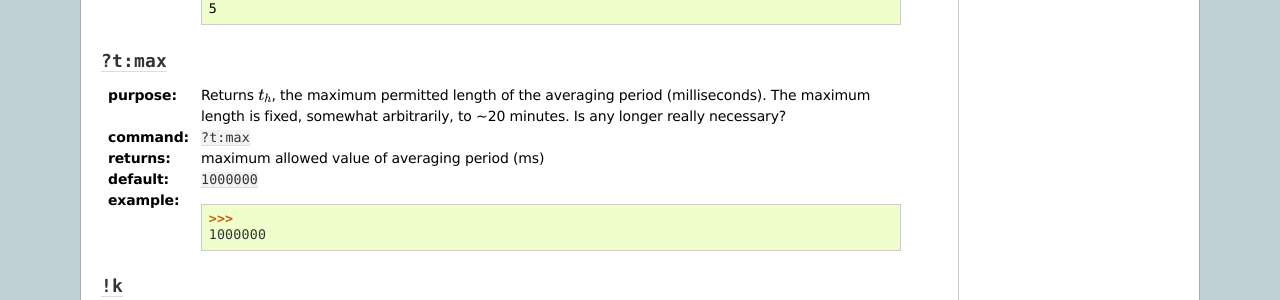
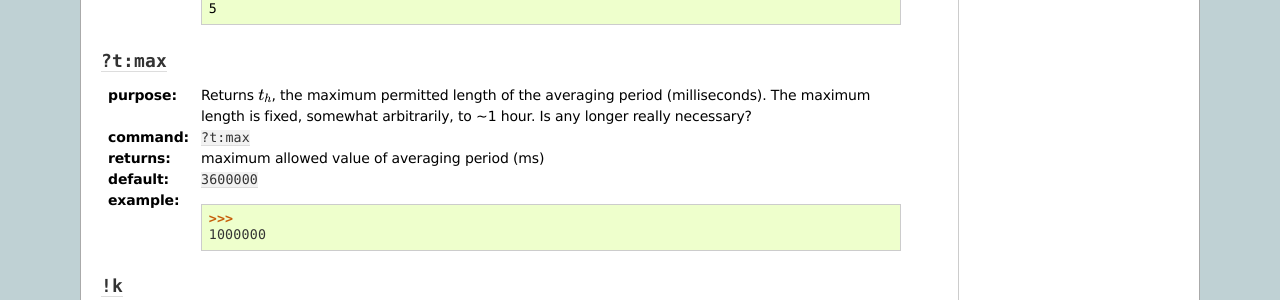
Before and after one commit to prjemian/cmd_response, a Sphinx documentation site: the page built from doc/source/commands.rst, in a window 1280 px wide and 900 px high, scrolled down 4004 px. Shown: the part 173-473 px from the top of the window. Built offline with Sphinx 7.4.7, drawn with Linux system fonts in a browser that asks for light colours.

Commit message:
OPI
git-svn-id: http://svn.jemian.org/svn/regitte/arduino/cmd_response@2061 4ca16b70-4e1b-0410-88e2-31485261bf7f

```diff
--- a/doc/source/commands.rst
+++ b/doc/source/commands.rst
@@ -309,11 +309,11 @@ notes:
 :purpose:
    Returns :math:`t_h`, the maximum permitted length of the
    averaging period (milliseconds).  The maximum length
-   is fixed, somewhat arbitrarily, to ~20 minutes.
+   is fixed, somewhat arbitrarily, to ~1 hour.
    Is any longer really necessary?
 :command:  ``?t:max``
 :returns: maximum allowed value of averaging period (ms)
-:default: ``1000000``
+:default: ``3600000``
 :example:
    >>>
    1000000
```
Also changed, not shown: 3 other files.
